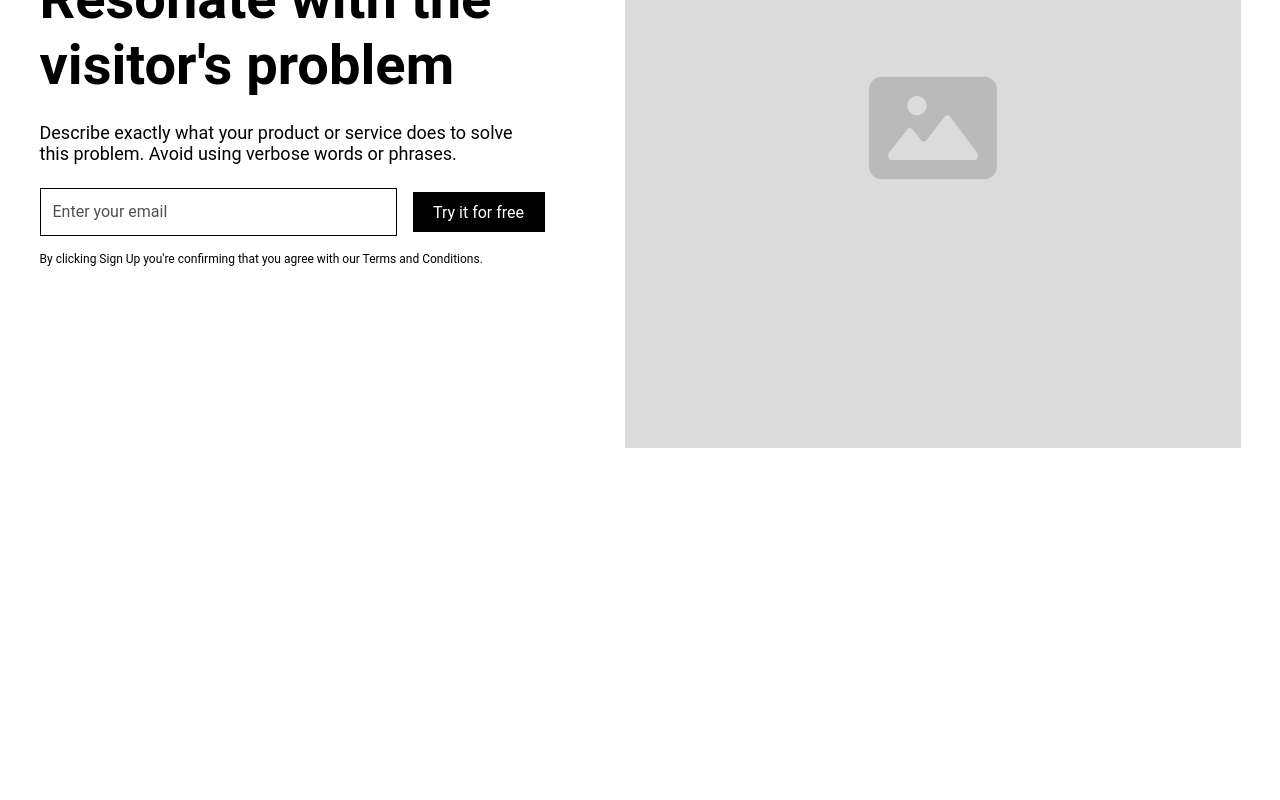
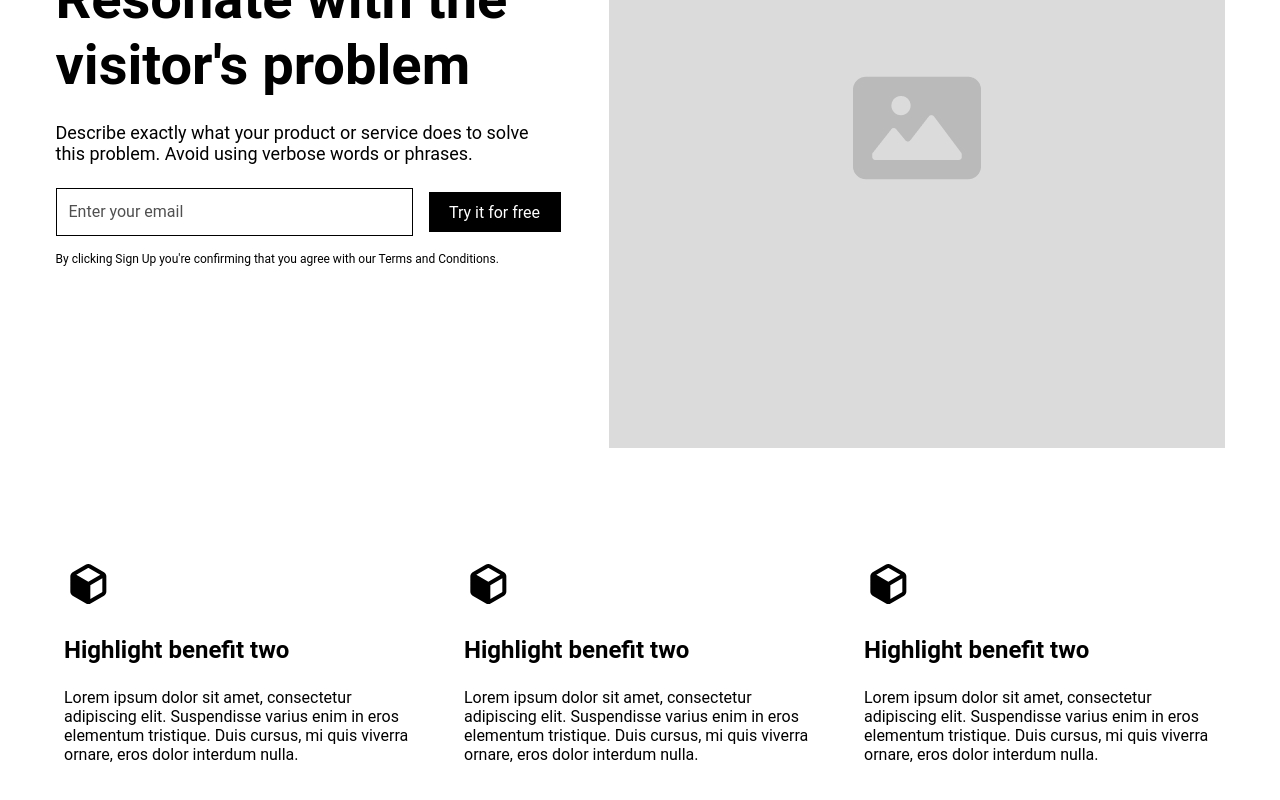
Before and after one commit to annaagabi/react-course, a React (Create React App) app: page / in a window 1280 px wide. Shown: the part 392-1192 px from the top of the page. Before the commit the page ends 952 px from the top, so only its background shows below. Built offline with nearby package versions, Linux system fonts and the light colour scheme.

Commit message:
Feat: adicionando seção de cards

```diff
--- a/src/pages/home/index.jsx
+++ b/src/pages/home/index.jsx
@@ -1,11 +1,13 @@
 import Header from "../../components/header"
 import Section from "../../components/section"
+import CardsBenefit from "../../components/cards-benefit"
 
 export default function Home(){
     return (
         <div>
         <Header />
         <Section />
+        <CardsBenefit />
         </div>
     )
 }
```
